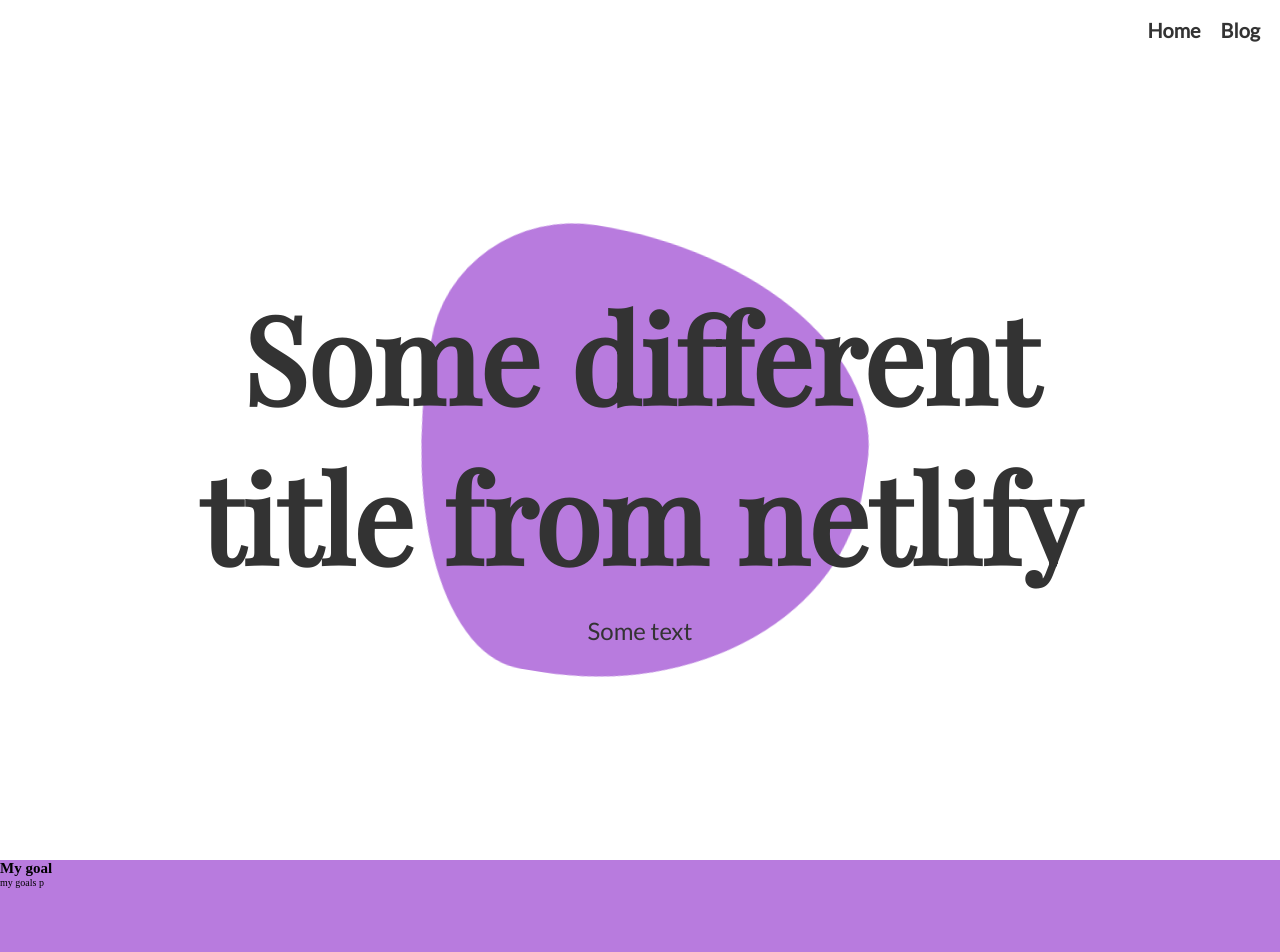
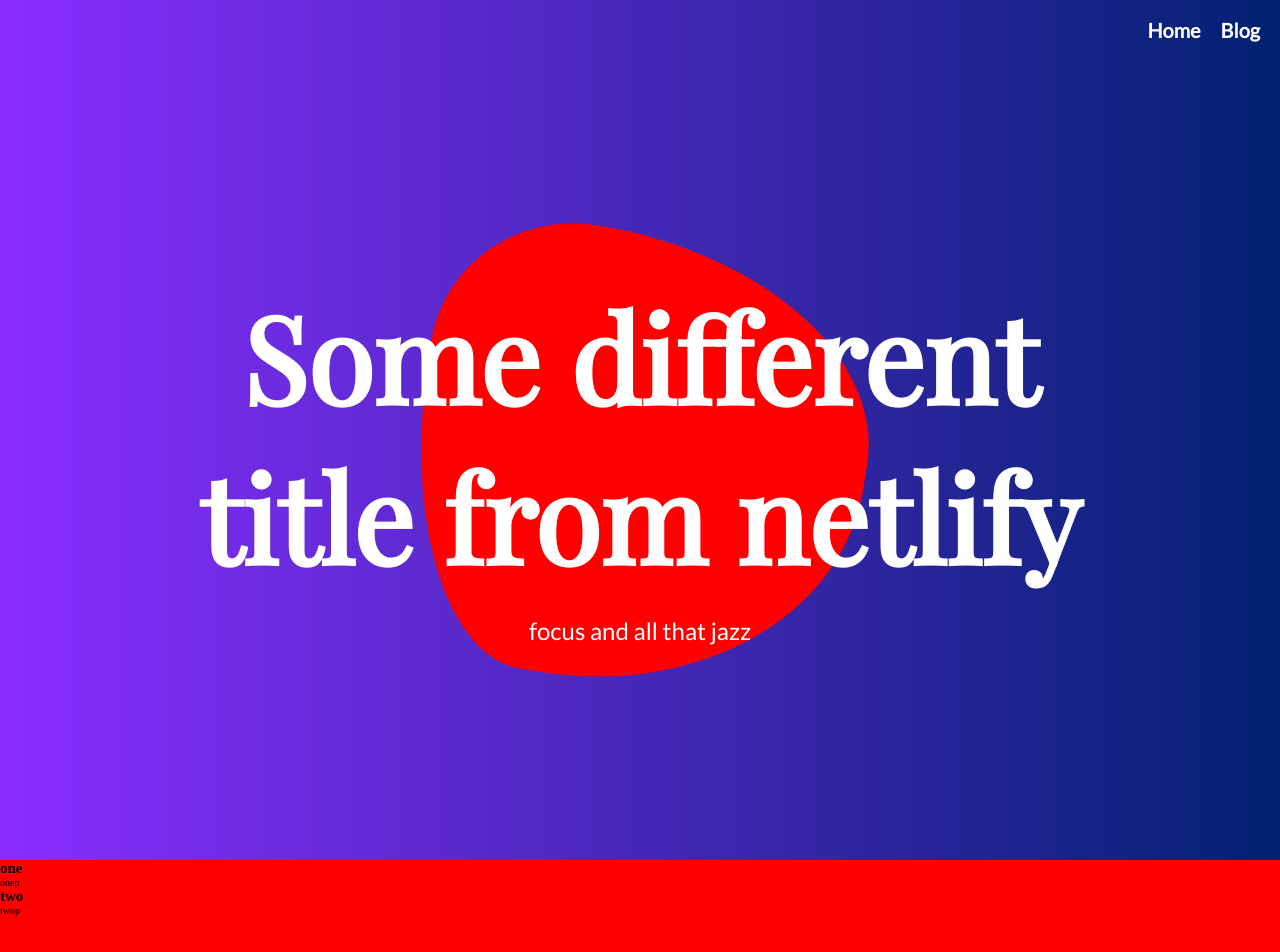
Before and after one commit to AdamanskaHub/Simon, a Gatsby site: page / in a window 1280 px wide. Shown: the top 952 px of the page. Built offline with nearby package versions, Linux system fonts and the light colour scheme; Gatsby itself is replaced by a stand-in of ours.

Commit message:
Adding all the connections with netlify

```diff
--- a/content/home.md
+++ b/content/home.md
@@ -1,3 +1,10 @@
 ---
-title: Some different title from netlify
+megatitle: Some different title from netlify
+subtitle: focus and all that jazz
+titleone : one
+paraone: onep
+titletwo : two
+paratwo: twop
+titlethree : three
+parathree: threep
 ---
--- a/src/pages/index.js
+++ b/src/pages/index.js
@@ -25,9 +25,9 @@
     <section className="intro">
       <div className="blob"></div>
       <h1>
-      {data.title}
+      {data.megatitle}
       </h1>
-      <p>Some text</p>
+      <p>{data.subtitle}</p>
     </section>
 
     {/* <p>Welcome to your new Gatsby site.</p>
@@ -38,8 +38,16 @@
     {/* <Link to="/page-2/">Go to page 2</Link> */}
 
     <section className="goal">
-      <h2>My goal</h2>
-      <p>my goals p</p>
+      <h2>{data.titleone}</h2>
+      <p>{data.paraone}</p>
+      <h2>{data.titletwo}</h2>
+      <p>{data.paratwo}</p>
+
+    </section>
+    <section className="thirdsection">
+      <h2>{data.titlethree}</h2>
+      <p>{data.parathree}</p>
+
     </section>
   </div>
   )
@@ -57,7 +65,14 @@
         node {
           childMarkdownRemark {
             frontmatter {
-              title
+              megatitle
+              subtitle
+              titleone
+              paraone
+              titletwo
+              paratwo
+              titlethree
+              parathree
           }
         }
       }
--- a/src/sass/_home.scss
+++ b/src/sass/_home.scss
@@ -14,7 +14,7 @@
             text-decoration: none;
             color: $text;
             &:hover {
-                color: $accent;
+                color: red;
             }
         }
 
@@ -38,7 +38,7 @@
         width:450px;
         height: 450px;
         border-radius: 30% 70% 70% 30% / 30% 47% 53% 70%;
-        background-color: $accent;
+        background-color: red;
         z-index: -1;
         animation: blobbing 12s infinite ease;
     }
@@ -62,5 +62,5 @@
     scroll-snap-align: start;
     width: 100vw;
     height: 100vh;
-    background-color: $accent;
+    background-color: red;
 }
--- a/src/sass/_var.scss
+++ b/src/sass/_var.scss
@@ -1,2 +1,3 @@
-$accent: #b87bde;
-$text: #333;
+$text: #fff;
+$bg-start: #8A2EFF;
+$bg-end: #012171;
--- a/src/sass/main.scss
+++ b/src/sass/main.scss
@@ -1,3 +1,18 @@
+
+@import url('https://fonts.googleapis.com/css?family=Lato|Playfair+Display&display=swap');
+// @import 'variables/var';
+// @import 'variables/triangles';
+
+// @import 'components/nav';
+@import 'var';
+@import 'home';
+@import 'animations';
+
+// @import 'pages/about';
+// @import 'pages/work';
+// @import 'pages/worktwo';
+// @import 'pages/contact';
+
 *,
 *::before,
 *::after {
@@ -15,6 +30,7 @@
 body {
     height:100%;
     box-sizing: border-box;
+    background: linear-gradient(90deg, $bg-start 0%, $bg-end 100%);
 }
 
 .base {
@@ -42,19 +58,3 @@
     transform: translate(-50%, -50%);
     height: 80%;
 }
-
-
-
-@import url('https://fonts.googleapis.com/css?family=Lato|Playfair+Display&display=swap');
-// @import 'variables/var';
-// @import 'variables/triangles';
-
-// @import 'components/nav';
-@import 'var';
-@import 'home';
-@import 'animations';
-
-// @import 'pages/about';
-// @import 'pages/work';
-// @import 'pages/worktwo';
-// @import 'pages/contact';
```
Also changed, not shown: static/admin/config.yml (+8 -2 lines).
